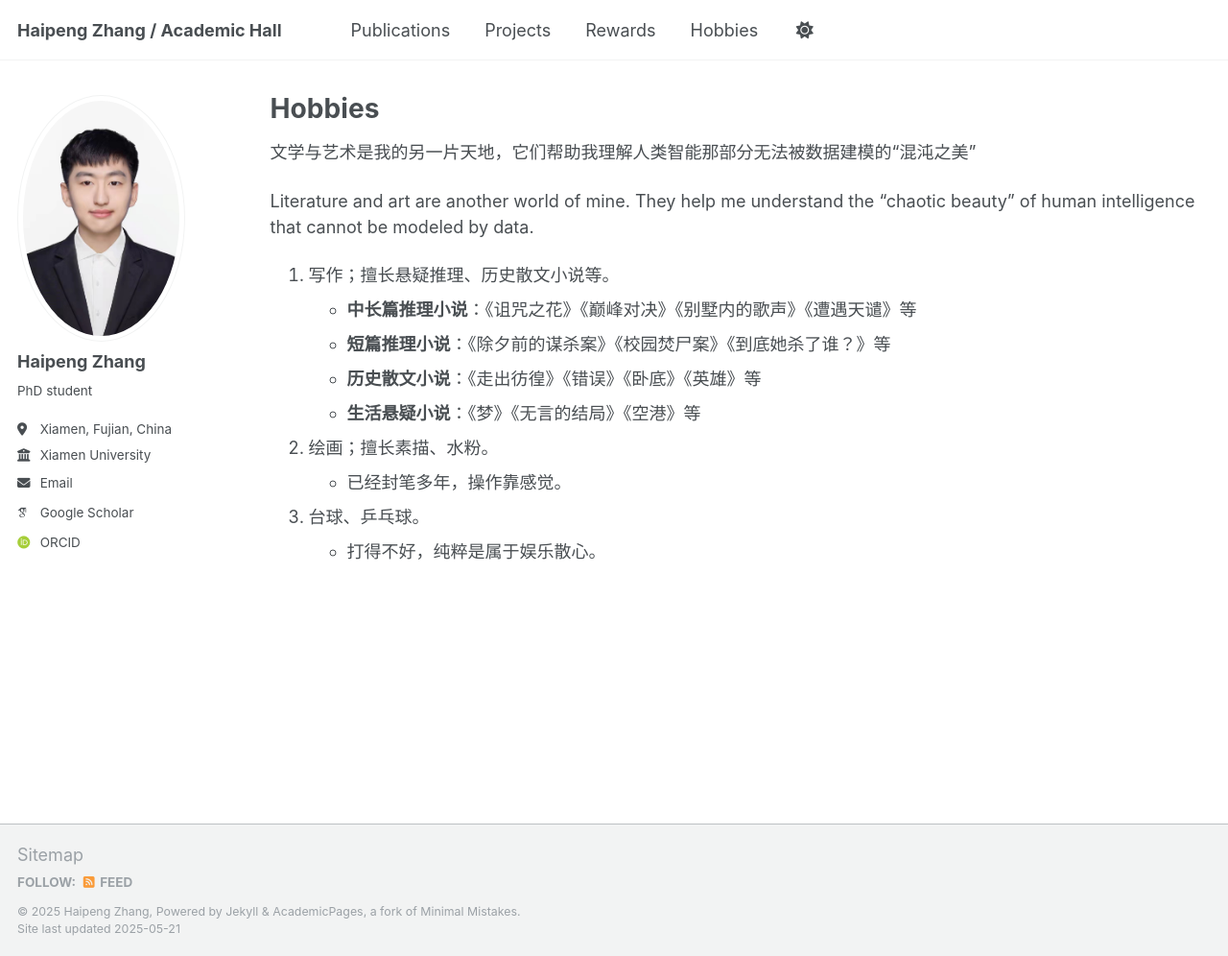
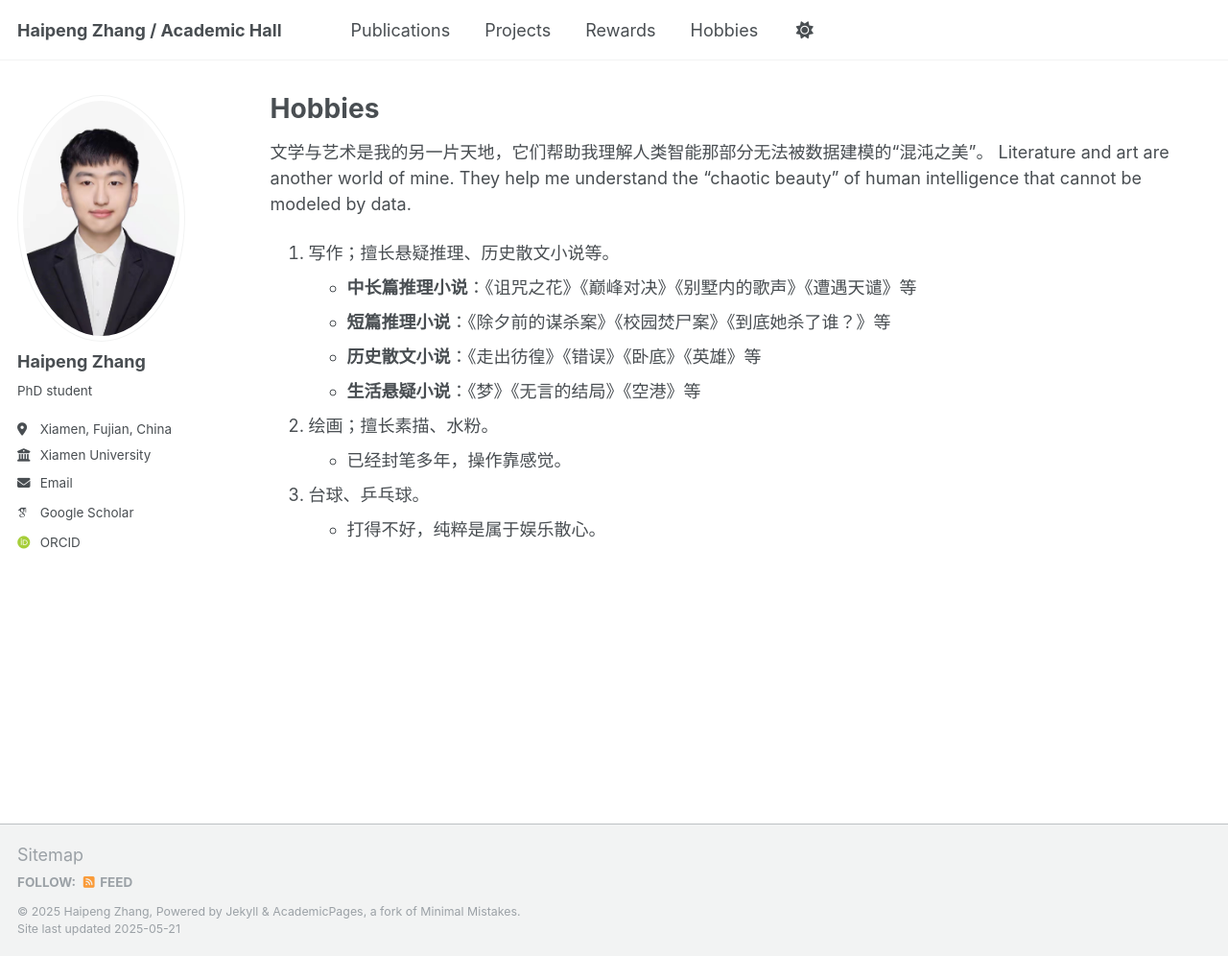
Before and after one commit to Harry-first/haipengzhang, a Jekyll site: the page built from _pages/portfolio.md, in a window 1280 px wide and 996 px high. Shown: the whole window at 96% size. Built offline with Jekyll 4.4.1, drawn with Linux system fonts in a browser that asks for light colours; some web fonts are replaced.

```diff
--- a/_pages/portfolio.md
+++ b/_pages/portfolio.md
@@ -5,8 +5,7 @@ permalink: /portfolio/
 author_profile: true
 ---
 
-文学与艺术是我的另一片天地，它们帮助我理解人类智能那部分无法被数据建模的“混沌之美”
-
+文学与艺术是我的另一片天地，它们帮助我理解人类智能那部分无法被数据建模的“混沌之美”。
 Literature and art are another world of mine. They help me understand the “chaotic beauty” of human intelligence that cannot be modeled by data.
 
 1. 写作；擅长悬疑推理、历史散文小说等。
```
